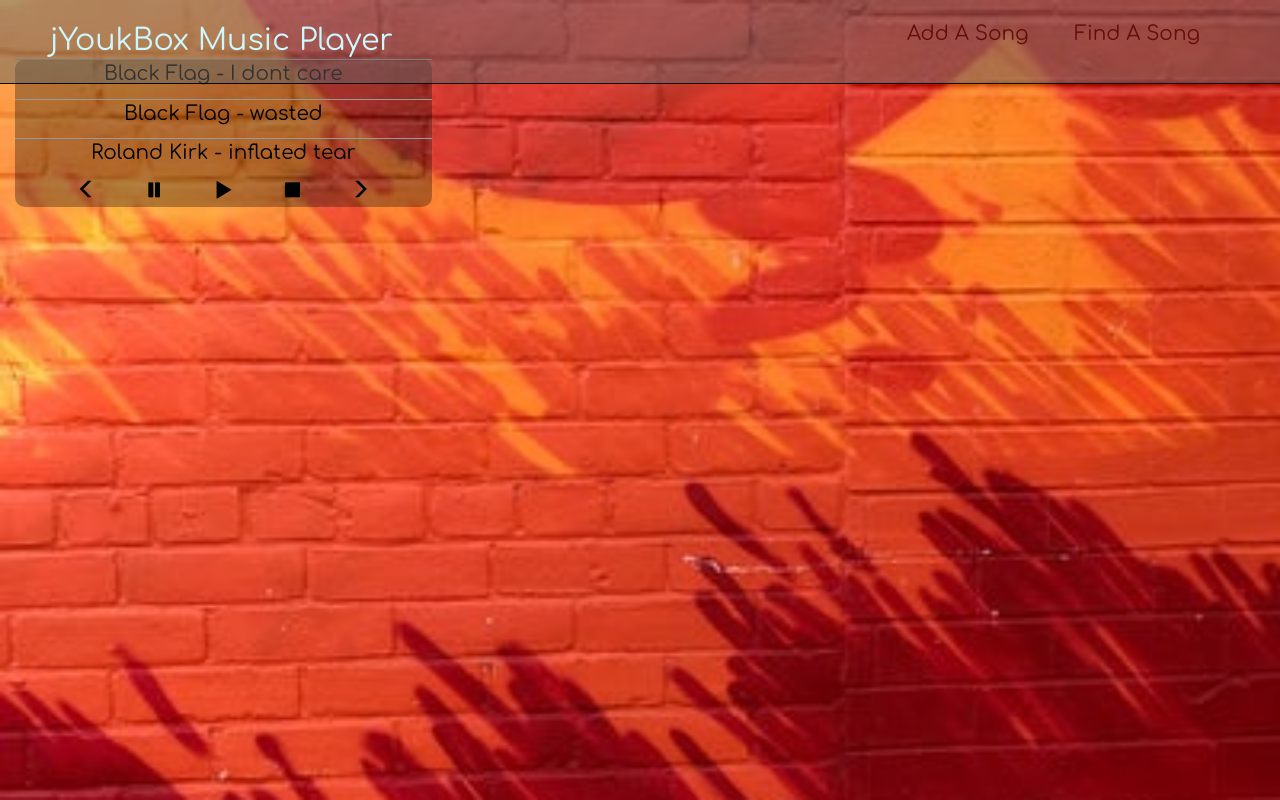
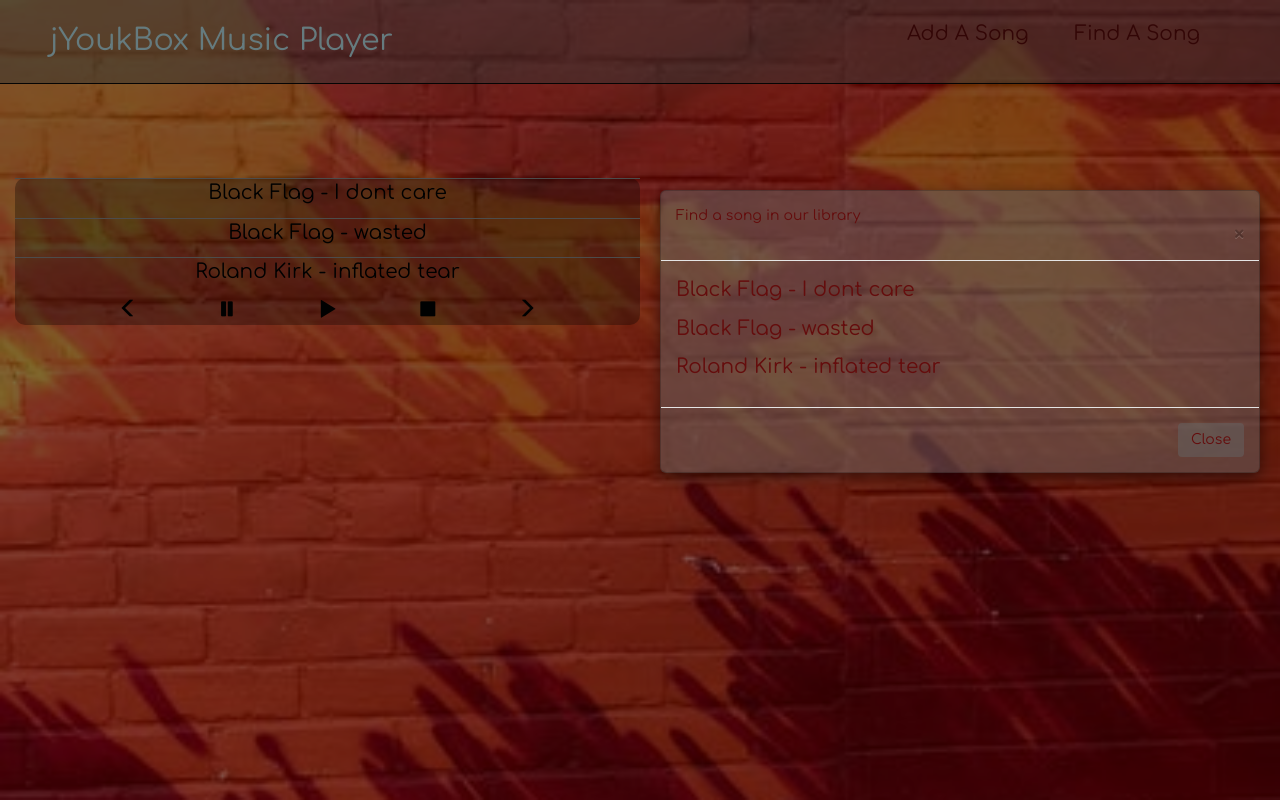
Before and after one commit to ccahill1117/JYoukBox, a plain HTML site: page index.html in a window 1280 px wide. Both pictures are taken after a click on the element "Find A Song". Drawn offline with Linux system fonts and the light colour scheme.

Commit message:
add displayLibrary method and print to screen via modal.

```diff
--- a/css/styles.css
+++ b/css/styles.css
@@ -60,8 +60,8 @@ a {
 }
 
 #display {
-  grid-column: 1 / 5;
-  grid-row: 2;
+  grid-column: 1 / 7;
+  grid-row: 4;
   color: #010202;
   border: 2px solid 0;
   background: rgba(0, 0, 0, 0.3);
--- a/index.html
+++ b/index.html
@@ -16,7 +16,7 @@
         <span class="logo"><a href="index.html">jYoukBox Music Player</a></span>
         <ul id="nav">
           <li><span class="navLinks" data-toggle="modal" data-target="#addSongModal">Add A Song</span></li>
-          <li><span class="navLinks" data-toggle="modal" data-target="#findSongInLibrary">Find A Song</span></li>
+          <li><span class="navLinks" data-toggle="modal" data-target="#findSongModal" id="findSong">Find A Song</span></li>
         </ul>
       </nav>
       <div id="display">
@@ -48,7 +48,7 @@
                   <label for="songTitle">Title</label>
                   <input type="text" id="songTitle" placeholder="Song title">
 
-                  <label for="videoId">Duration</label>
+                  <label for="videoId">Video ID</label>
                   <input type="text" id="videoId" placeholder="Video ID">
 
                   <button type="submit" name="button" id="addSongToQueue">Add Song</button>
@@ -62,6 +62,28 @@
         </div>
       </div>
 
+      <!-- Modified Bootstrap Modal From https://getbootstrap.com/docs/4.0/components/modal/ -->
+      <div class="modal fade" id="findSongModal" tabindex="-1">
+        <div class="modal-dialog modal-dialog-centered" role="document">
+          <div class="modal-content">
+            <div class="modal-header">
+              <h5 class="modal-title" id="">Find a song in our library</h5>
+              <button type="button" class="close" data-dismiss="modal">
+                <span aria-hidden="true">&times;</span>
+              </button>
+            </div>
+            <div class="modal-body">
+              <div class="" id="displayLibrary">
+
+              </div>
+            </div>
+            <div class="modal-footer">
+              <button type="button" class="btn btn-secondary" data-dismiss="modal">Close</button>
+            </div>
+          </div>
+        </div>
+      </div>
+
     </div>
   </body>
 </html>
--- a/js/scripts.js
+++ b/js/scripts.js
@@ -170,15 +170,16 @@ $("form#addSongToQueue").submit(function(event) {
     $("#submitVideoID").val("");
   })
 
-$("form#findSong").submit(function(event) {
-  event.preventDefault();
+  $("span#findSong").click(function() {
+    console.log("Got to library modal.")
+    var htmlForLibraryDisplay = jukebox.displayLibrary();
+    $("div#displayLibrary").html(htmlForLibraryDisplay);
   })
 
   $("span#startButton").click(function() {
     jukebox.playThrough();
     getTimeAndStart();
     $("span#playNext").show();
-
   });
 
   $("span#playNext").click(function() {
```
Also changed, not shown: 1 other file. Lines whose indentation alone changed are shown as unchanged.
